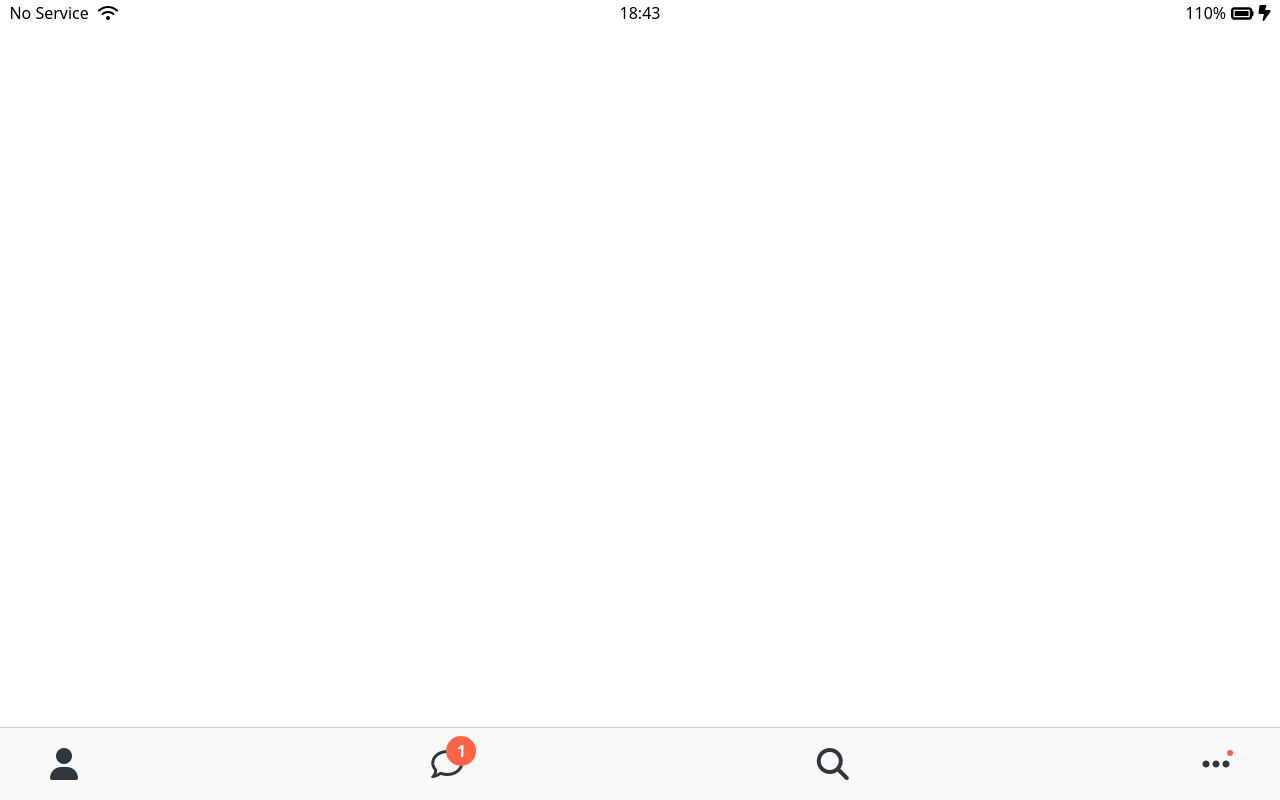
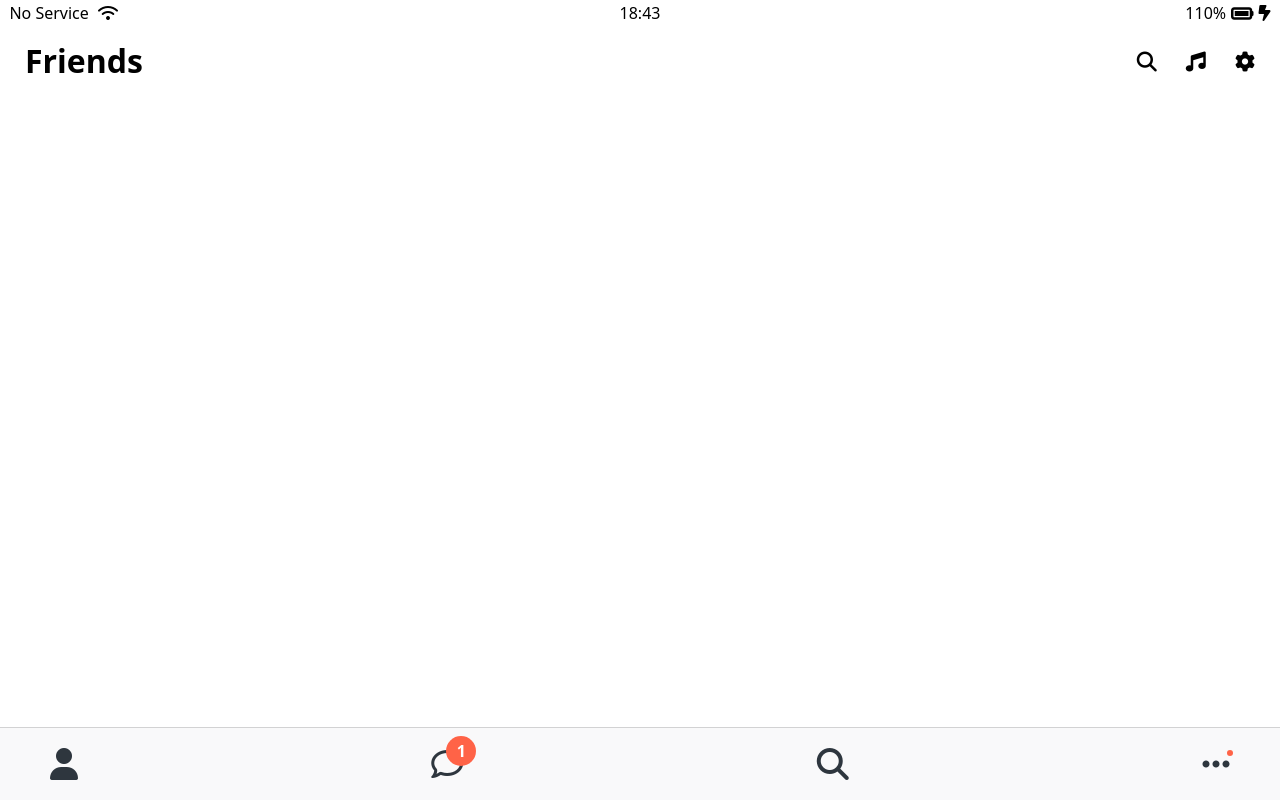
Before and after one commit to ahnzi91/kokoa-clone, a website built with Vite: page friends.html in a window 1280 px wide. Built offline with nearby package versions, Linux system fonts and the light colour scheme.

Commit message:
#6.14 Screen Header - 작업 완료

```diff
--- /dev/null
+++ b/css/components/screen-header.css
@@ -0,0 +1,17 @@
+/* Status Bar CSS */
+
+.screen-header {
+  display: flex;
+  justify-content: space-between;
+  align-items: center;
+  padding: 45px 25px 25px;
+}
+
+.screen-header__title {
+  font-size: 32px;
+  font-weight: 600;
+}
+
+.screen-header__icons span {
+  margin-left: 25px;
+}
--- a/css/styles.css
+++ b/css/styles.css
@@ -4,6 +4,7 @@
 /* Components */
 @import "components/status-bar.css";
 @import "components/nav-bar.css";
+@import "components/screen-header.css";
 
 /* Screens */
 @import "screen/login.css";
--- a/friends.html
+++ b/friends.html
@@ -22,10 +22,21 @@
       </div>
     </div>
 
+    <header class="screen-header">
+      <h1 class="screen-header__title">Friends</h1>
+      <div class="screen-header__icons">
+        <span><i class="fa-solid fa-magnifying-glass fa-lg"></i></span>
+        <span><i class="fa-solid fa-music fa-lg"></i></span>
+        <span><i class="fa-solid fa-gear fa-lg"></i></span>
+      </div>
+    </header>
+
     <nav class="nav">
       <ul class="nav__lists">
         <li class="nav__btn">
-          <a class="nav__link" href="friends.html"><i class="fa-solid fa-user fa-2x"></i></a>
+          <a class="nav__link" href="friends.html">
+            <i class="fa-solid fa-user fa-2x"></i>
+          </a>
         </li>
         <li class="nav__btn">
           <a class="nav__link" href="#">
@@ -34,7 +45,9 @@
           </a>
         </li>
         <li class="nav__btn">
-          <a class="nav__link" href="#"><i class="fa-solid fa-magnifying-glass fa-2x"></i></a>
+          <a class="nav__link" href="#">
+            <i class="fa-solid fa-magnifying-glass fa-2x"></i>
+          </a>
         </li>
         <li class="nav__btn">
           <a class="nav__link" href="#">
```
